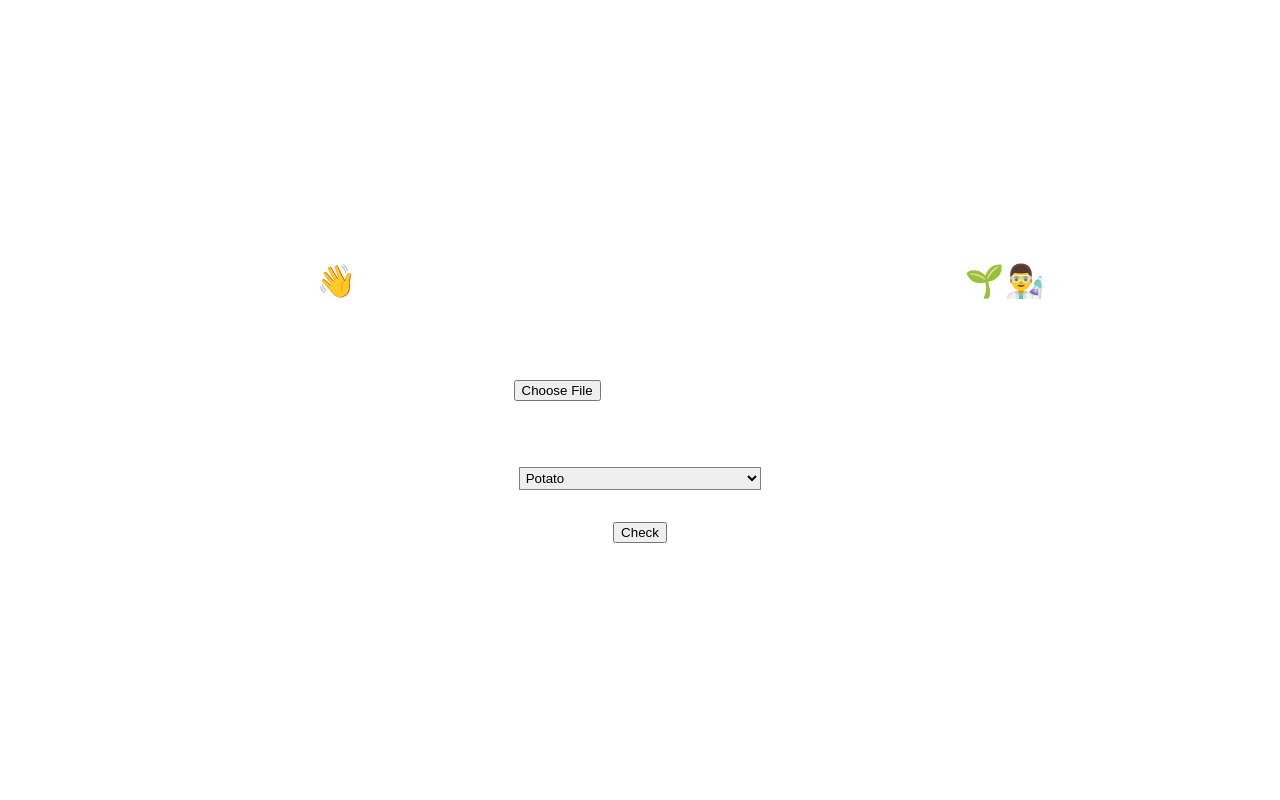
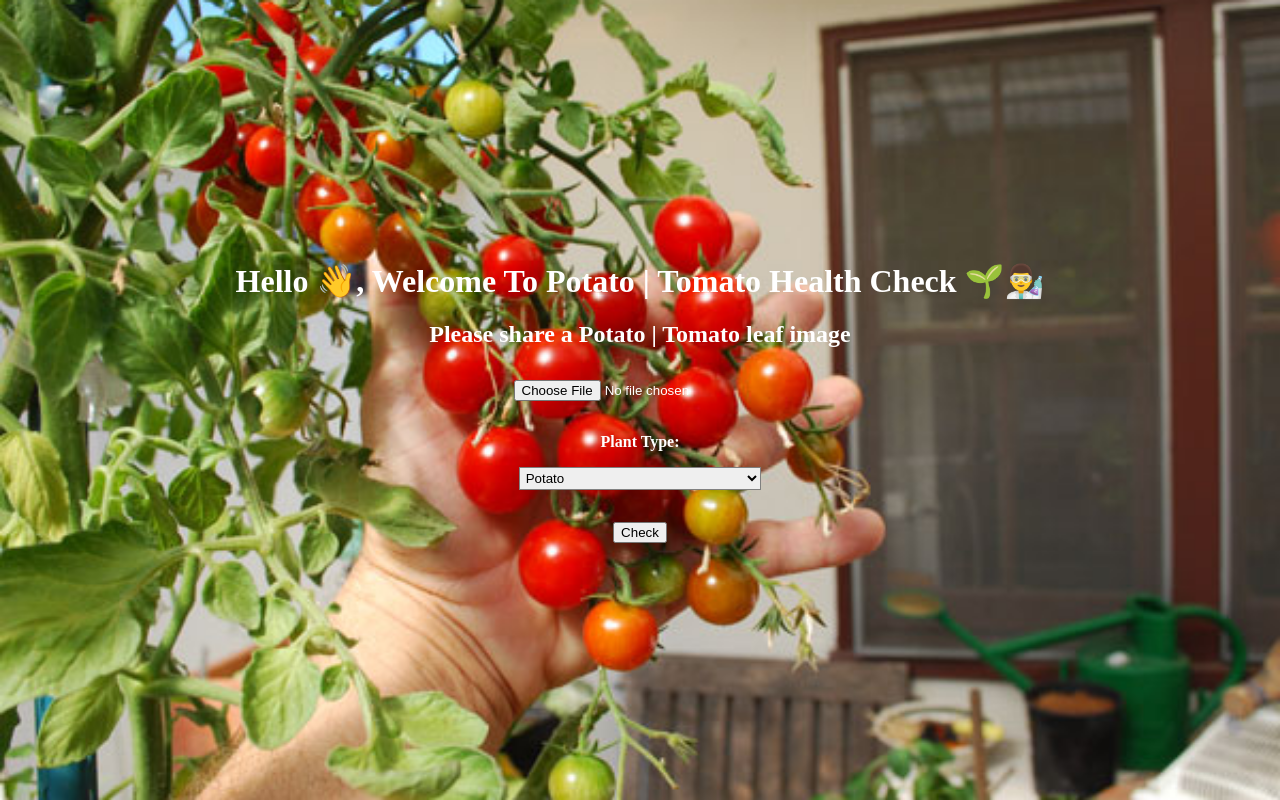
Before and after one commit to MuokaPWambua/PotatoDiseaseClassifier, a Flask app: page / in a window 1280 px wide. Run offline with Flask 3, Linux system fonts and the light colour scheme.

```diff
--- a/templates/index.html
+++ b/templates/index.html
@@ -5,8 +5,10 @@
     <meta name="viewport" content="width=device-width, initial-scale=1.0">
     <style>
         body {
-            background: 'linear-gradient(rgba(0, 0, 0, 0.6), rgba(0, 0, 0, 0.6)), url(/static/bg.jpg) no-repeat center';
+            background: url('/static/bg.jpg');
             background-size: cover;
+            background-position: center;
+            background-repeat: no-repeat;
             color:white;
             margin: 0; /* Remove default body margin */
             padding: 0; /* Remove default body padding */
```
